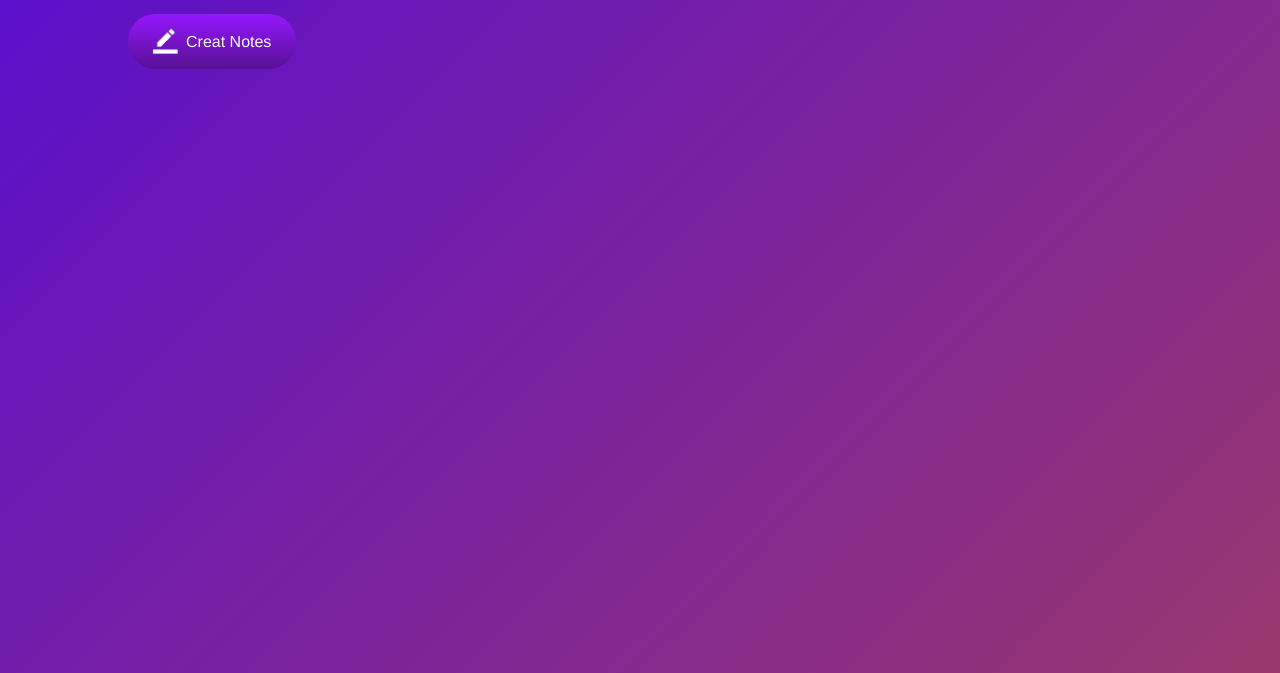
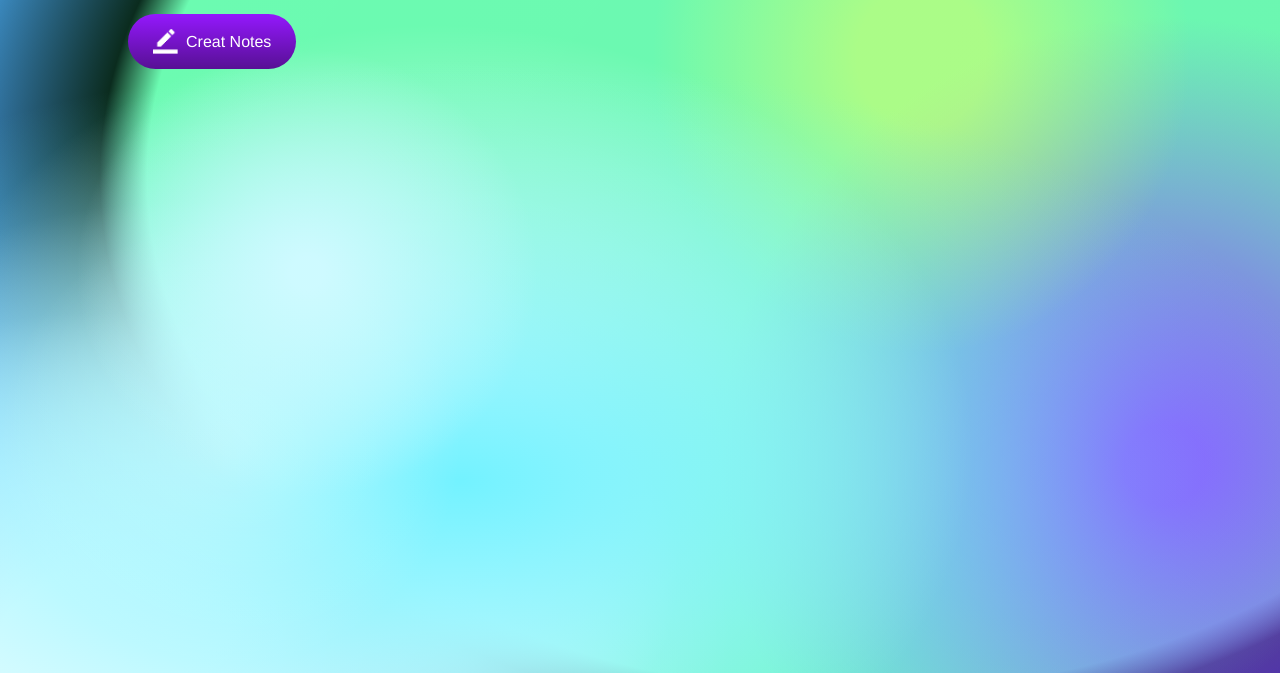
Before and after one commit to Adithyan88pb/NotesApp, a plain HTML site: page index.html in a window 1280 px wide. Shown: the part 127-800 px from the top of the page. Drawn offline with Linux system fonts and the light colour scheme; files whose address does not match are found by name.

Commit message:
Update style.css

```diff
--- a/style.css
+++ b/style.css
@@ -7,7 +7,9 @@
 .container{
     width: 100%;
     min-height: 100vh;
-    background: linear-gradient(135deg,#580dd1,#82094ccf);
+    background-size: 100% 100%;
+background-position: 0px 0px,0px 0px,0px 0px,0px 0px,0px 0px,0px 0px,0px 0px,0px 0px,0px 0px,0px 0px,0px 0px;
+background-image: radial-gradient(18% 28% at 24% 50%, #CEFAFFFF 7%, #073AFF00 100%),radial-gradient(18% 28% at 18% 71%, #FFFFFF59 6%, #073AFF00 100%),radial-gradient(70% 53% at 36% 76%, #73F2FFFF 0%, #073AFF00 100%),radial-gradient(42% 53% at 15% 94%, #FFFFFFFF 7%, #073AFF00 100%),radial-gradient(42% 53% at 34% 72%, #FFFFFFFF 7%, #073AFF00 100%),radial-gradient(18% 28% at 35% 87%, #FFFFFFFF 7%, #073AFF00 100%),radial-gradient(31% 43% at 7% 98%, #FFFFFFFF 24%, #073AFF00 100%),radial-gradient(21% 37% at 72% 23%, #D3FF6D9C 24%, #073AFF00 100%),radial-gradient(35% 56% at 91% 74%, #8A4FFFF5 9%, #073AFF00 100%),radial-gradient(74% 86% at 67% 38%, #6DFFAEF5 24%, #6DFFAEF5 75%, #082715F5 80%, #073AFF00 100%),linear-gradient(125deg, #4EB5FFFF 1%, #4C00FCFF 100%);
     color: #fff;
     padding-top: 4%;
     padding-left: 10%;
```
